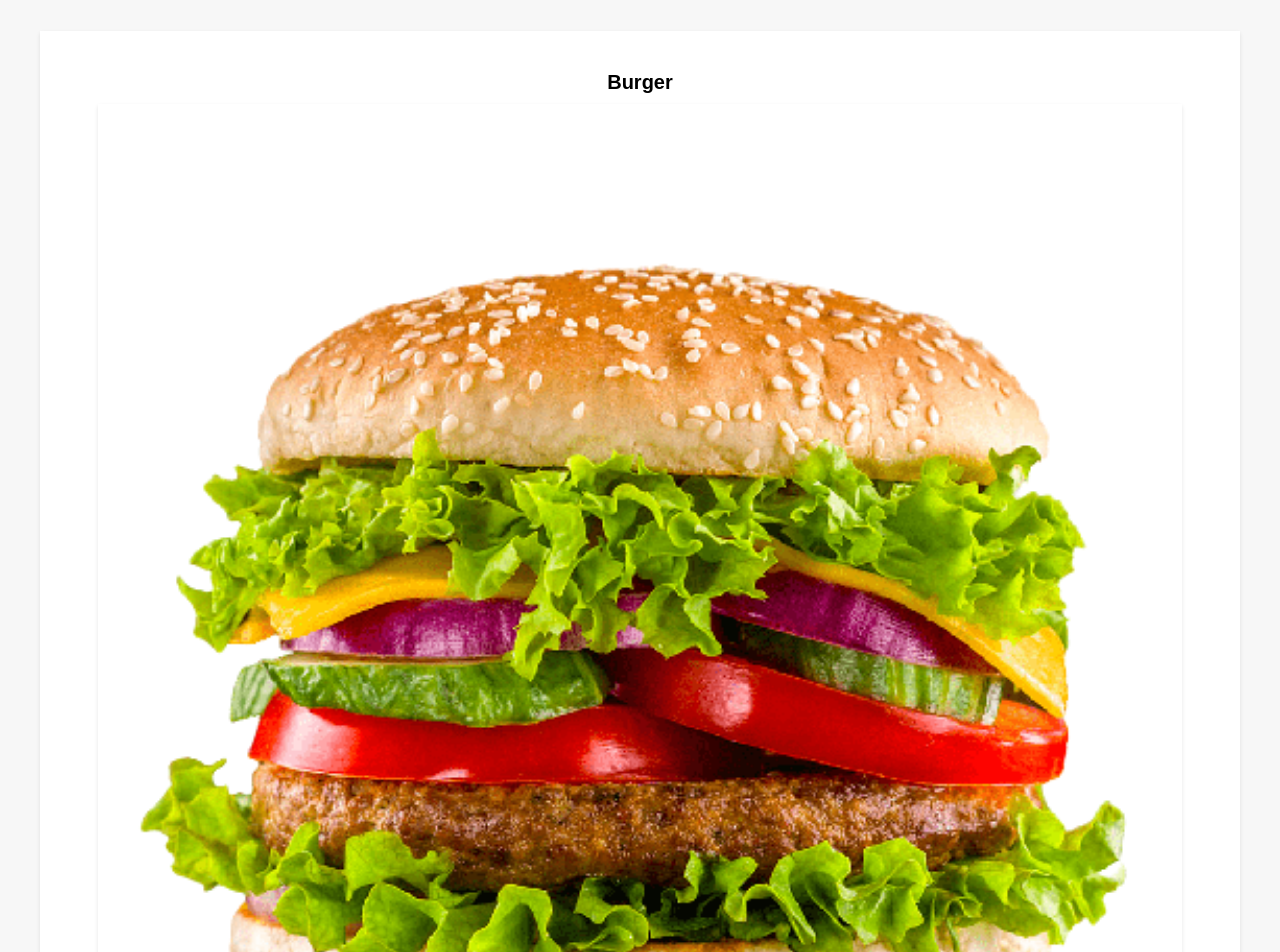
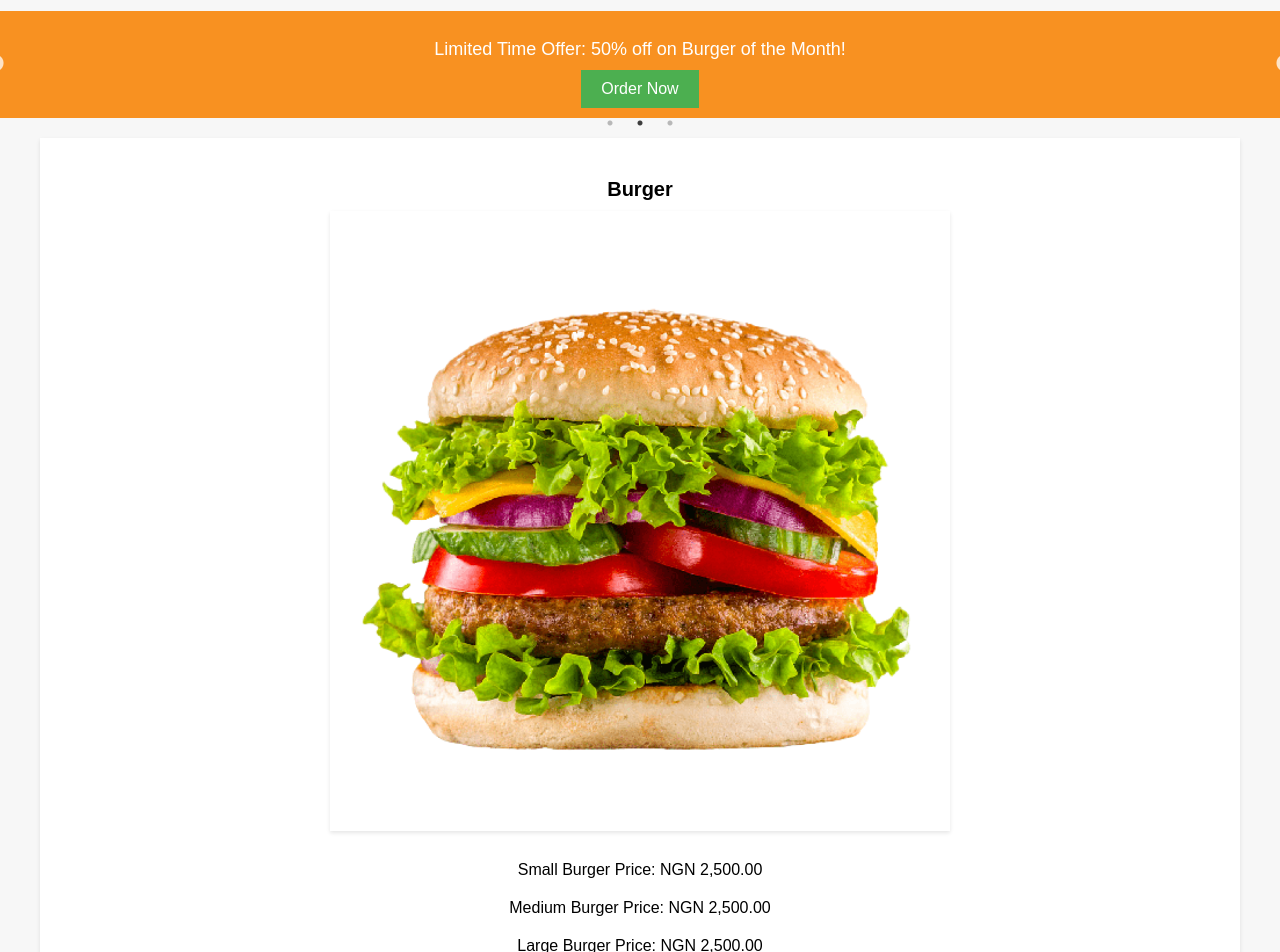
Before and after one commit to flexy777/hot-stop, a React (Vite) app: page / in a window 1280 px wide. Shown: the part 180-1132 px from the top of the page. Built offline with nearby package versions, Linux system fonts and the light colour scheme.

Commit message:
added banner carousel

```diff
--- a/package.json
+++ b/package.json
@@ -10,7 +10,9 @@
   },
   "dependencies": {
     "react": "^18.2.0",
-    "react-dom": "^18.2.0"
+    "react-dom": "^18.2.0",
+    "react-slick": "^0.29.0",
+    "slick-carousel": "^1.8.1"
   },
   "devDependencies": {
     "@types/react": "^18.0.27",
--- a/src/App.css
+++ b/src/App.css
@@ -43,7 +43,7 @@ h1 {
 }
 
 .food-item img {
-  width: 90%;
+  width: 50%;
   height: auto;
   margin-bottom: 10px;
 }
@@ -81,3 +81,71 @@ h1 {
     margin-bottom: 20px;
   }
 }
+.banner {
+  background-color: #f89121;
+  padding: 10px;
+  text-align: center;
+}
+
+.banner-content {
+  display: flex;
+  flex-direction: column;
+  align-items: center;
+  justify-content: center;
+}
+
+.discount {
+  font-size: 18px;
+  color: #fff;
+  margin-bottom: 10px;
+}
+
+.order-button {
+  background-color: #4caf50;
+  color: #fff;
+  border: none;
+  padding: 10px 20px;
+  font-size: 16px;
+  cursor: pointer;
+  transition: background-color 0.3s ease;
+}
+
+.order-button:hover {
+  background-color: #45a049;
+}
+.modal {
+  position: fixed;
+  top: 0;
+  left: 0;
+  width: 100%;
+  height: 100%;
+  background-color: rgba(0, 0, 0, 0.5);
+  display: flex;
+  align-items: center;
+  justify-content: center;
+}
+
+.modal-content {
+  background-color: #fff;
+  padding: 20px;
+  text-align: center;
+}
+
+.modal h3 {
+  font-size: 20px;
+  margin-bottom: 10px;
+}
+
+.modal button {
+  background-color: #4caf50;
+  color: #fff;
+  border: none;
+  padding: 10px 20px;
+  font-size: 16px;
+  cursor: pointer;
+  transition: background-color 0.3s ease;
+}
+
+.modal button:hover {
+  background-color: #45a049;
+}
--- a/src/App.jsx
+++ b/src/App.jsx
@@ -1,37 +1,28 @@
 import "./App.css";
 import FoodItem from "./components/FoodItem";
-import burger from "./assets/burger.png";
-import sharwama from "./assets/sharwama.png";
+import Banner from "./components/Banner";
 import logo from "./assets/hotstoplogo.png";
+import { foodItems } from "./fooditems";
 
 const App = () => {
-  const foodItems = [
-    {
-      name: "Burger",
-      imageSrc: burger,
-      price: "NGN 2,500.00",
-    },
-    {
-      name: "Sharwama",
-      imageSrc: sharwama,
-      price: "NGN 2,000.00",
-    },
-  ];
-
   return (
     <>
       <div>
         <header>
           <img src={logo} alt="Logo" />
         </header>
+
         <h1>Food Ordering Site</h1>
+        <Banner />
         <div className="container">
           {foodItems.map((foodItem, index) => (
             <FoodItem
               key={index}
               name={foodItem.name}
               imageSrc={foodItem.imageSrc}
-              price={foodItem.price}
+              small_price={foodItem.small_price}
+              medium_price={foodItem.medium_price}
+              large_price={foodItem.large_price}
             />
           ))}
         </div>
--- /dev/null
+++ b/src/components/Banner.jsx
@@ -0,0 +1,38 @@
+import React from "react";
+import Slider from "react-slick";
+import "slick-carousel/slick/slick.css";
+import "slick-carousel/slick/slick-theme.css";
+
+const Banner = () => {
+  const discounts = ["20% off", "50% off", "Free Delivery"];
+  const newFoodItems = ["Taco Special", "Burger of the Month", "Pizza Delight"];
+
+  const settings = {
+    dots: true,
+    infinite: true,
+    speed: 500,
+    slidesToShow: 1,
+    slidesToScroll: 1,
+    autoplay: true,
+    autoplaySpeed: 5000, // Change slide every 5 seconds
+  };
+
+  return (
+    <div className="banner">
+      <Slider {...settings}>
+        {discounts.map((discount, index) => (
+          <div key={index}>
+            <div className="banner-content">
+              <p className="discount">
+                Limited Time Offer: {discount} on {newFoodItems[index]}!
+              </p>
+              <button className="order-button">Order Now</button>
+            </div>
+          </div>
+        ))}
+      </Slider>
+    </div>
+  );
+};
+
+export default Banner;
--- a/src/components/FoodItem.jsx
+++ b/src/components/FoodItem.jsx
@@ -1,21 +1,44 @@
-import React from "react";
+import React, { useState } from "react";
+import Modal from "./Modal";
 
-const FoodItem = ({ name, imageSrc, price }) => {
+const FoodItem = ({
+  name,
+  imageSrc,
+  small_price,
+  medium_price,
+  large_price,
+}) => {
+  const [modalOpen, setModalOpen] = useState(false);
+  const closeModal = () => {
+    setModalOpen(false);
+  };
   const handleOrderNow = () => {
-    const phoneNumber = "08169798209";
-    const message = `Hello, I would like to order ${name}.`;
-    const whatsappLink = `https://wa.me/${phoneNumber}?text=${encodeURIComponent(
-      message
-    )}`;
-    window.open(whatsappLink, "_blank");
+    setModalOpen(true);
+    // const phoneNumber = "08169798209";
+    // const message = `Hello, I would like to order ${name}.`;
+    // const whatsappLink = `https://wa.me/${phoneNumber}?text=${encodeURIComponent(
+    //   message
+    // )}`;
+    // window.open(whatsappLink, "_blank");
   };
   return (
-    <div className="food-item">
-      <h3>{name}</h3>
-      <img className="food-item" src={imageSrc} alt={name} />
-      <p>Price: {price}</p>
-      <button onClick={handleOrderNow}>Order Now</button>
-    </div>
+    <>
+      {modalOpen && <Modal foodItem={name} closeModal={closeModal} />}
+      <div className="food-item">
+        <h3>{name}</h3>
+        <img className="food-item" src={imageSrc} alt={name} />
+        <p>
+          Small {name} Price: {small_price}
+        </p>
+        <p>
+          Medium {name} Price: {medium_price}
+        </p>
+        <p>
+          Large {name} Price: {large_price}
+        </p>
+        <button onClick={handleOrderNow}>Order Now</button>
+      </div>
+    </>
   );
 };
 
--- /dev/null
+++ b/src/components/Modal.jsx
@@ -0,0 +1,36 @@
+import React from "react";
+
+const Modal = ({ foodItem, closeModal }) => {
+  const handleCheckout = () => {
+    // Perform checkout logic here
+    closeModal();
+  };
+  return (
+    <div className="modal">
+      <div className="modal-content">
+        <h3>{foodItem}</h3>
+        <label for="cars">Choose a {foodItem} type:</label>
+
+        <select
+          style={{
+            border: "2px solid black",
+            borderRadius: "5px",
+            marginLeft: "5px",
+          }}
+          name="cars"
+          id="cars"
+        >
+          <option value="volvo">Small</option>
+          <option value="saab">Medium</option>
+          <option value="mercedes">Large</option>
+        </select>
+        {/* Add input fields or other options for size, toppings, etc. */}
+        <p>
+          <button onClick={handleCheckout}>Checkout</button>
+        </p>
+      </div>
+    </div>
+  );
+};
+
+export default Modal;
--- /dev/null
+++ b/src/fooditems.js
@@ -0,0 +1,19 @@
+import burger from "./assets/burger.png";
+import sharwama from "./assets/sharwama.png";
+
+export const foodItems = [
+  {
+    name: "Burger",
+    imageSrc: burger,
+    small_price: "NGN 2,500.00",
+    medium_price: "NGN 2,500.00",
+    large_price: "NGN 2,500.00",
+  },
+  {
+    name: "Sharwama",
+    imageSrc: sharwama,
+    small_price: "NGN 2,000.00",
+    medium_price: "NGN 2,500.00",
+    large_price: "NGN 2,500.00",
+  },
+];
```
Also changed, not shown: 1 other file (tests, documents, lock files or other folders).
